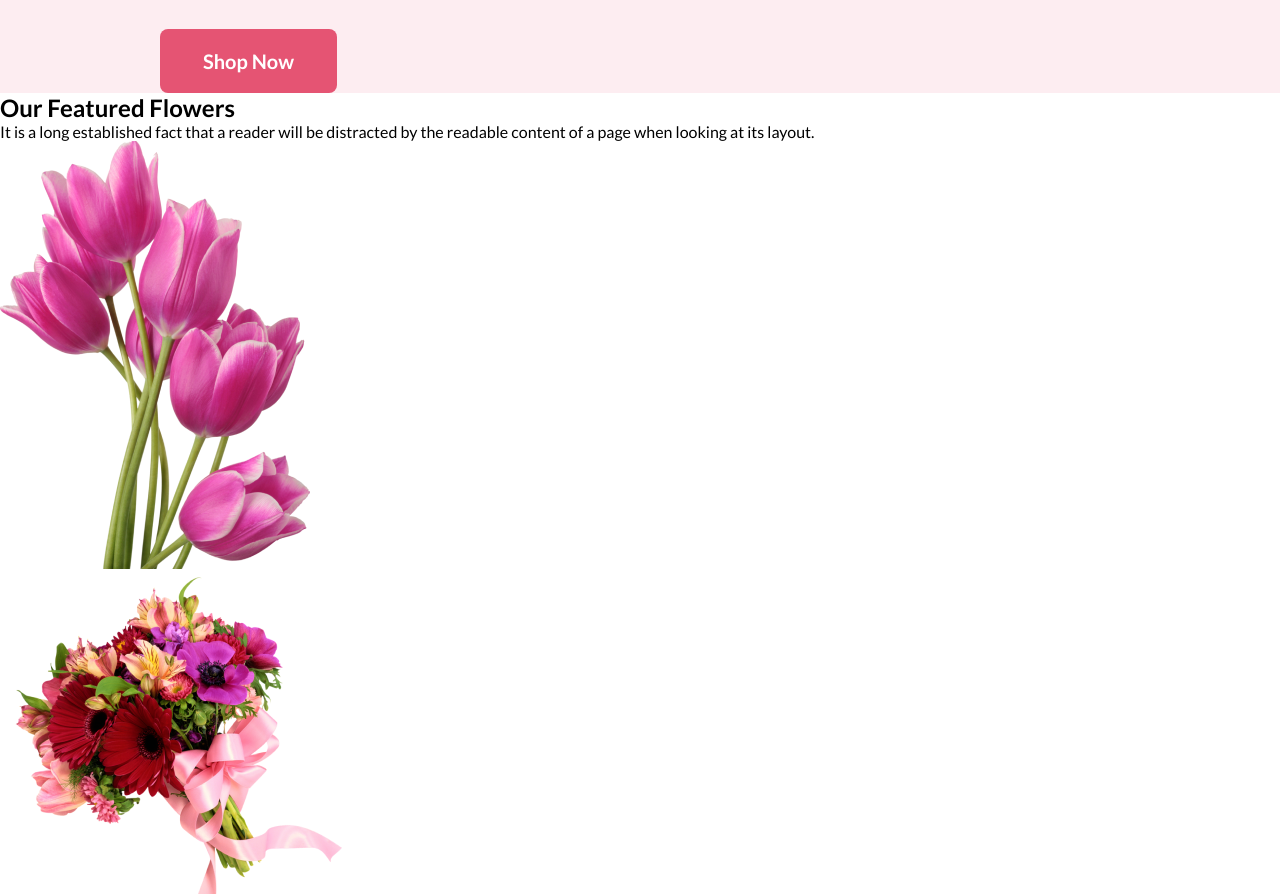
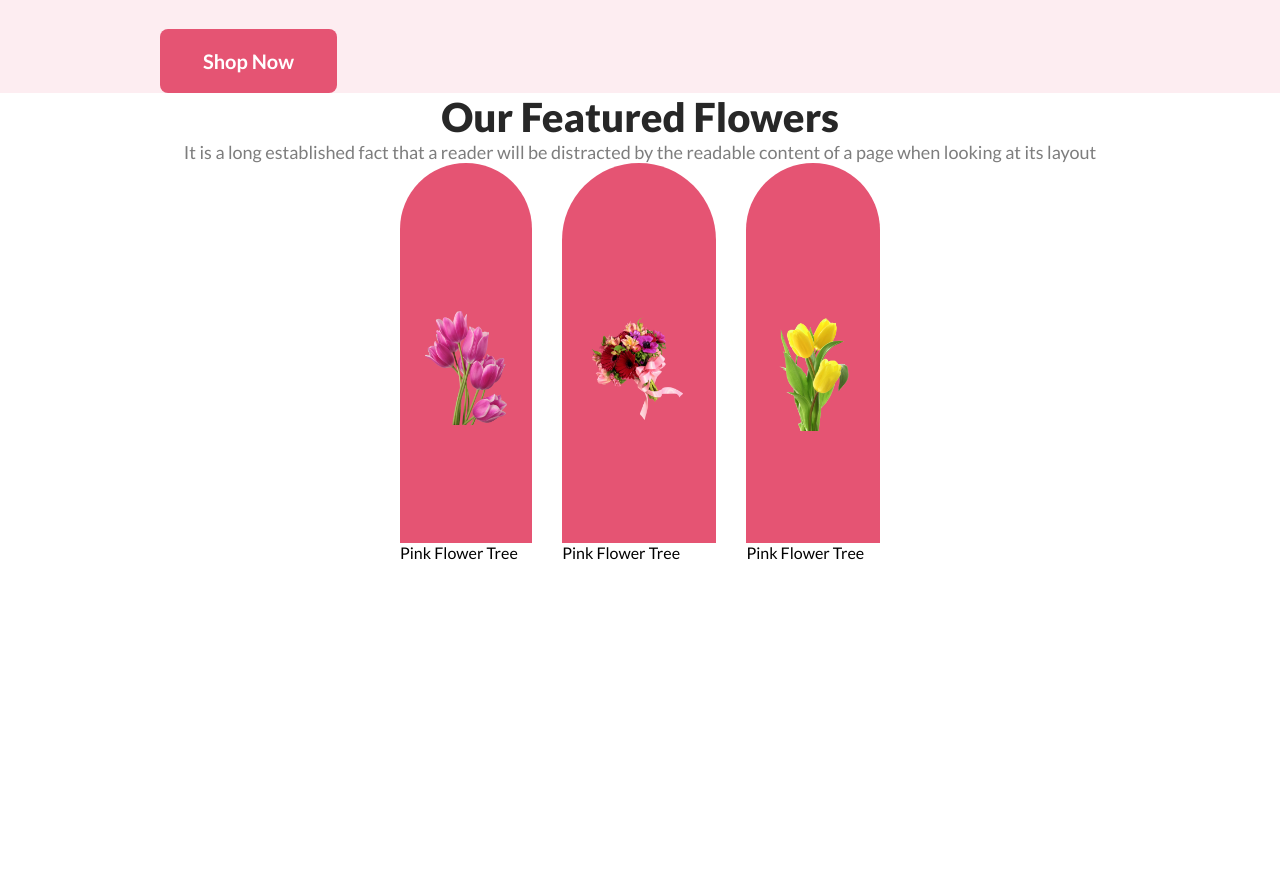
Before and after one commit to mrsajid54/flowershop, a plain HTML site: page index.html in a window 1280 px wide. Shown: the part 625-1519 px from the top of the page. After the commit the page ends 1187 px from the top, so only its background shows below. Drawn offline with Linux system fonts and the light colour scheme.

Commit message:
feature section content clear

```diff
--- a/index.html
+++ b/index.html
@@ -33,26 +33,37 @@
             <div class="feature-container">
                 <div class="feature-text">
                     <h2 class="feature-heading">Our Featured Flowers</h2>
-                    <p class="feature-description">It is a long established fact that a reader will be distracted by the readable content of a page
-                        when looking at its layout.
+                    <p class="feature-description">
+                        It is a long established fact that a reader will be distracted by the readable content of a page when looking at its layout
                     </p>
                 </div>
                 <div class="feature-content">
-                    <div class="f1">
-                        <img src="Flower Asset/pngwing 6.png" alt="" class="f1-img">
-                        <p class="f1-description"></p>
+                    <div class="flowers">
+                        <div class="flower-img">
+                            <img class="f1-img" src="Flower Asset/pngwing 6.png" alt="" >
+                        </div>
+                        <p class="f1-description">Pink Flower Tree</p>
                     </div>
-                    <div class="f1">
-                        <img src="Flower Asset/pngwing 5.png" alt="" class="f1-img">
-                        <p class="f1-description"></p>
+                    <div class="flowers">
+                        <div class="flower-img f2-img">
+                            <img class="" src="Flower Asset/pngwing 5.png" alt="" >
+
+                        </div>
+
+                        <p class="f1-description">Pink Flower Tree</p>
                     </div>
-                    <div class="f1">
-                        <img src="Flower Asset/pngwing 7.png" alt="" class="f1-img">
-                        <p class="f1-description"></p>
+                    <div class="flowers">
+                        <div class="flower-img">
+                            <img src="Flower Asset/pngwing 7.png" alt="" class="f3-img">
+                        </div>
+
+
+                        <p class="f1-description">Pink Flower Tree</p>
                     </div>
                 </div>
             </div>
         </section>
+
     </main>
 
 </body>
--- a/styles.css
+++ b/styles.css
@@ -55,7 +55,72 @@ header {
     font-weight: 700;
 }
 
-.banner-container .banner-img img{
+.banner-container .banner-img img {
     width: 100%;
     vertical-align: middle;
 }
+
+/* feature styles */
+
+.feature {}
+
+.feature-container {
+    width: 75%;
+    max-width: 1440px;
+    margin: 0 auto;
+}
+
+
+.feature-text {
+    text-align: center;
+
+
+}
+
+.feature-text .feature-heading {
+
+    color: #272727;
+    font-size: 40px;
+    font-weight: 800;
+}
+
+.feature-text .feature-description {
+
+    color: rgba(39, 39, 39, 0.60);
+    font-family: Lato;
+    font-size: 18px;
+    font-weight: 400;
+
+}
+
+.feature-content {
+    display: flex;
+    padding: 0 240px;
+    justify-content: space-between;
+    align-items: end;
+
+    gap: 30px;
+
+
+
+}
+
+.feature-content .flowers .flower-img {
+    border-radius: 300px 300px 0px 0px;
+    background-color: #E55473;
+    padding: 30px 25px 0;
+    height: 350px;
+    display: flex;
+    align-items: end;
+
+
+
+}
+.feature-content .flowers .flower-img img{
+    width: 100%;
+
+}
+.feature-content .flowers .flower-img {
+    align-items: center;
+}
+------------------
```
